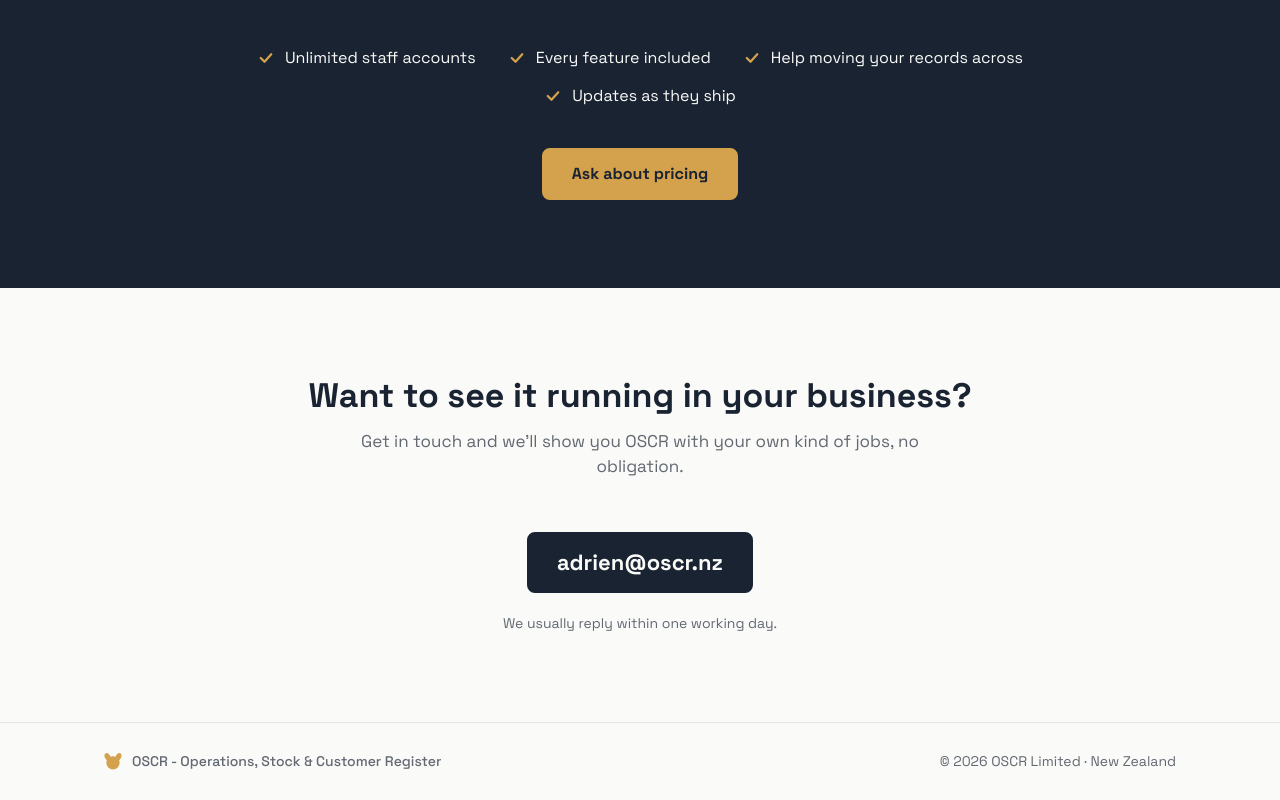
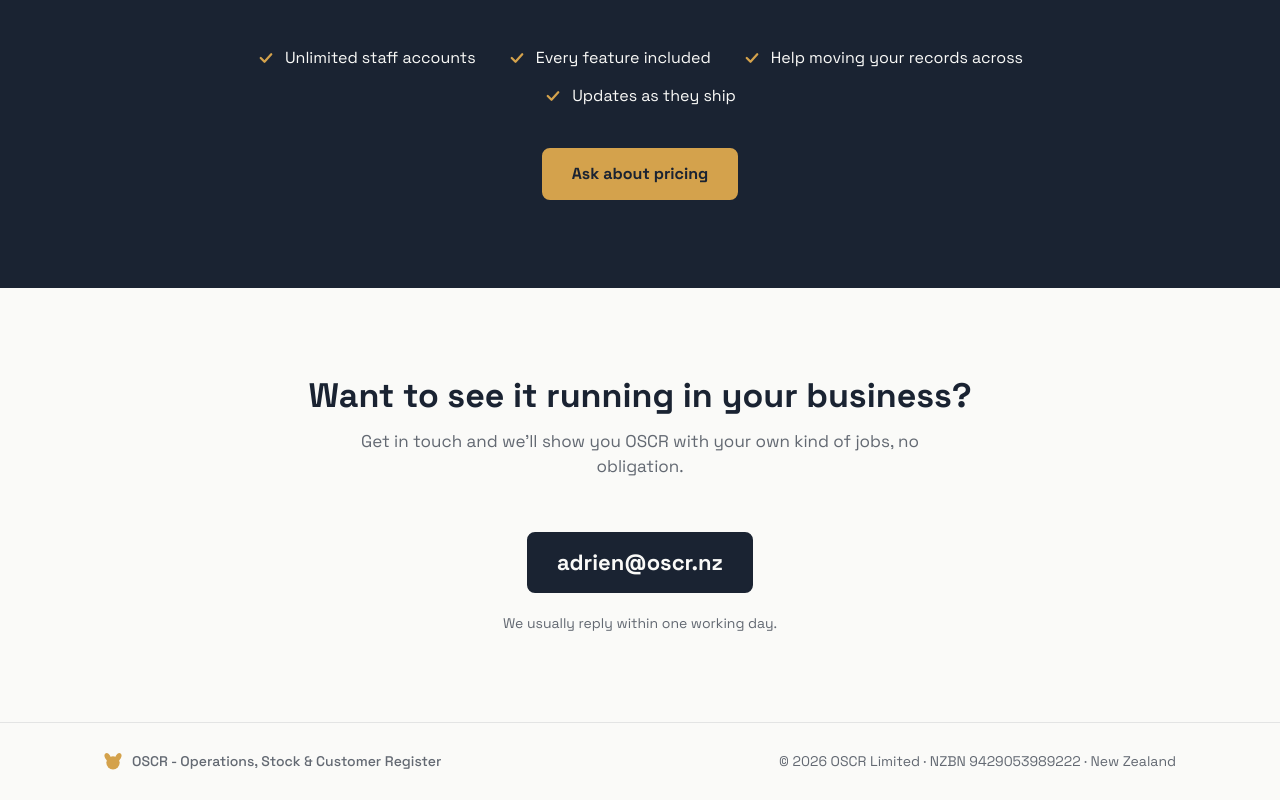
Before and after one commit to oscr-nz/website, a plain HTML site: page index.html in a window 1280 px wide. Shown: the part 3049-3849 px from the top of the page. Drawn offline with Linux system fonts and the light colour scheme.

Commit message:
Add files via upload

```diff
--- a/index.html
+++ b/index.html
@@ -311,7 +311,7 @@
       <svg viewBox="0 0 100 96" aria-hidden="true"><g fill="#D4A24C"><ellipse cx="20" cy="25" rx="15" ry="22" transform="rotate(-28 20 25)"/><ellipse cx="80" cy="25" rx="15" ry="22" transform="rotate(28 80 25)"/><circle cx="50" cy="58" r="37"/></g></svg>
       OSCR - Operations, Stock &amp; Customer Register
     </span>
-    <span>&copy; <span id="year">2026</span> OSCR Limited &middot; New Zealand</span>
+    <span>&copy; <span id="year">2026</span> OSCR Limited &middot; NZBN 9429053989222 &middot; New Zealand</span>
   </div>
 </footer>
 
```
